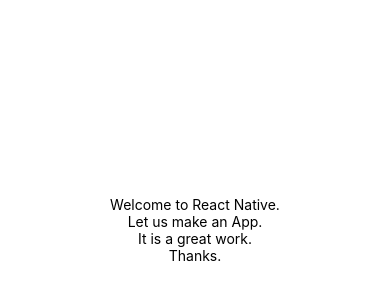
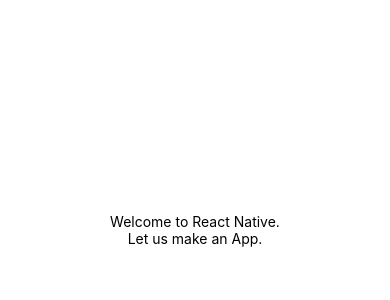
Before and after one commit to aaron-creator/Donewithit-app, a React Native app: screen / in a window 390 px wide. Shown: the part 192-492 px from the top of the page. Built offline with nearby package versions, Linux system fonts and the light colour scheme.

Commit message:
modified

```diff
--- a/App.js
+++ b/App.js
@@ -7,8 +7,6 @@
     <View style={styles.container}>
       <Text>Welcome to React Native.</Text>
       <Text>Let us make an App.</Text>
-      <Text>It is a great work.</Text>
-      <Text>Thanks.</Text>
       <StatusBar style="auto" />
     </View>
   );
```
